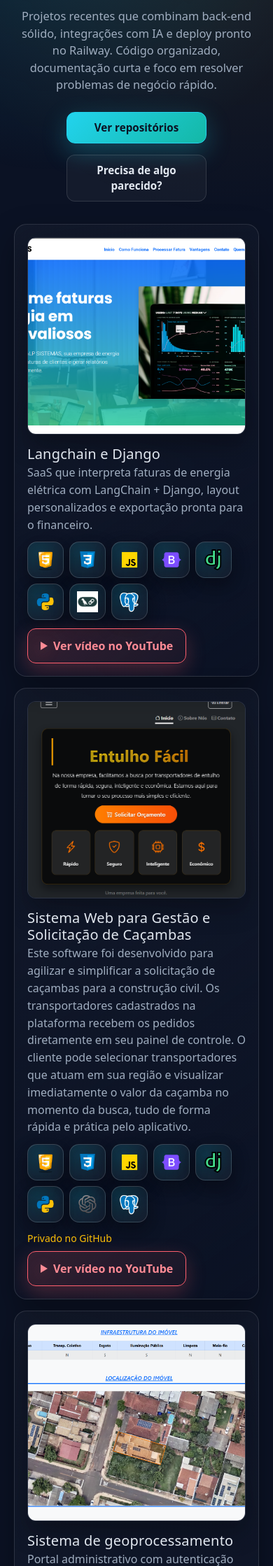
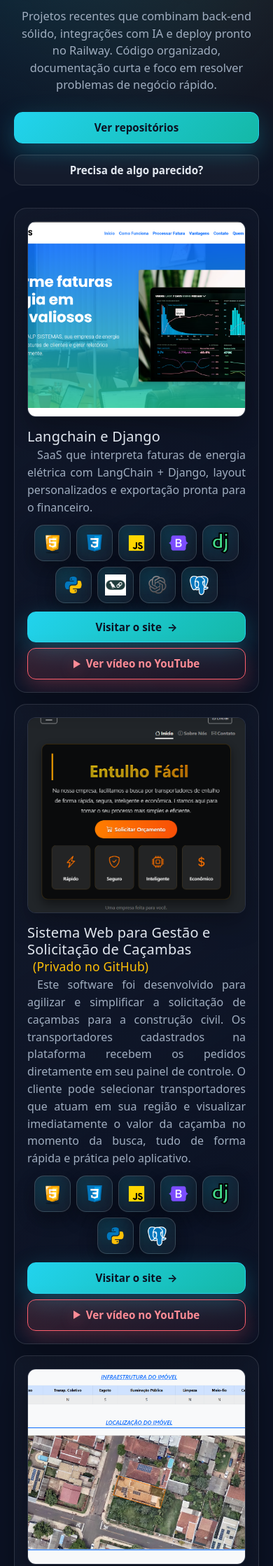
Before and after one commit to andreportol/my_portifolio, a Django app: page /projetos/ in a window 390 px wide. Shown: the part 248-2486 px from the top of the page at 70% size. Run offline with Django 4.2, Linux system fonts and the light colour scheme.

Commit message:
Melhorando o layout do projeto.

```diff
--- a/core/static/css/site.css
+++ b/core/static/css/site.css
@@ -155,6 +155,10 @@ a:hover {
     transition: transform 0.18s ease, box-shadow 0.18s ease;
 }
 
+.btn-cta .cta-text-short {
+    display: none;
+}
+
 .btn-cta:hover {
     transform: translateY(-1px);
     box-shadow: 0 16px 45px rgba(34, 211, 238, 0.36);
@@ -269,12 +273,16 @@ a:hover {
 .availability {
     display: inline-flex;
     align-items: center;
+    justify-content: flex-start;
+    align-self: flex-start;
+    width: 100%;
     gap: 10px;
     padding: 10px 12px;
     border-radius: 12px;
     background: var(--panel-strong);
     border: 1px solid var(--border);
     font-weight: 700;
+    text-align: left;
     color: var(--text);
 }
 
@@ -417,10 +425,28 @@ a:hover {
     border: 1px solid var(--border);
     background: #0f172a;
     box-shadow: 0 14px 36px rgba(0, 0, 0, 0.32);
+    line-height: 0;
+    height: 280px;
 }
 
 .project-thumb img {
+    display: block;
+    width: 100%;
+    height: 100% !important;
     transition: transform 0.24s ease;
+    object-fit: cover;
+}
+
+.project-thumb a {
+    display: block;
+    height: 100%;
+}
+
+.project-thumb-img {
+    width: 100%;
+    height: 100%;
+    object-fit: cover;
+    display: block;
 }
 
 .project-card:hover .project-thumb img {
@@ -436,12 +462,18 @@ a:hover {
     margin: 0;
     color: var(--muted);
     line-height: 1.55;
+    text-align: justify;
+    text-indent: 14px;
 }
 
 .project-card .pill:not(.pill-icon) {
     border-color: rgba(255, 255, 255, 0.14);
     background: rgba(255, 255, 255, 0.06);
     color: #e5edf7;
+}
+
+.cta-dual {
+    width: 100%;
 }
 
 .pill {
@@ -701,6 +733,9 @@ footer {
 
     .d-flex.flex-wrap.gap-3 .btn-cta,
     .d-flex.flex-wrap.gap-3 .btn-ghost {
+        display: inline-flex;
+        align-items: center;
+        justify-content: center;
         flex: 1 1 48%;
         min-width: 140px;
         max-width: 200px;
@@ -720,6 +755,33 @@ footer {
         min-width: 0;
         max-width: 100%;
         flex: 1 1 100%;
+    }
+
+    /* Center tech pills on small screens */
+    .project-card .d-flex.flex-wrap.gap-2 {
+        justify-content: center;
+    }
+
+    .cta-dual {
+        justify-content: center;
+        gap: 10px;
+    }
+
+    .cta-dual .btn-cta,
+    .cta-dual .btn-ghost.btn-youtube {
+        flex: 1 1 100%;
+        max-width: 320px;
+        width: 100%;
+        min-width: 0;
+        justify-content: center;
+        text-align: center;
+        padding: 10px 14px;
+        font-size: 0.95rem;
+    }
+
+    .entulho-cta .btn-cta,
+    .entulho-cta .btn-ghost.btn-youtube {
+        max-width: 320px;
     }
 
     .availability {
@@ -778,6 +840,59 @@ footer {
     }
 }
 
+@media (max-width: 555px) {
+    .chip-list {
+        justify-content: center;
+    }
+
+    .chip-list .chip {
+        flex: 0 0 calc(50% - 10px);
+        max-width: calc(50% - 10px);
+        width: calc(50% - 10px);
+        min-width: 0;
+        margin: 0;
+        text-align: center;
+    }
+
+    .glass-card .chip {
+        flex: 0 0 100%;
+        max-width: 100%;
+        width: 100%;
+    }
+}
+
+@media (max-width: 460px) {
+    .d-flex.flex-wrap.gap-3 .btn-cta,
+    .d-flex.flex-wrap.gap-3 .btn-ghost {
+        flex: 1 1 100%;
+        width: 100%;
+        min-width: 0;
+        max-width: 100%;
+    }
+}
+
+@media (max-width: 462px) {
+    .cta-dual .btn-cta,
+    .cta-dual .btn-ghost.btn-youtube,
+    .entulho-cta .btn-cta,
+    .entulho-cta .btn-ghost.btn-youtube {
+        max-width: 100%;
+        width: 100%;
+    }
+}
+
+@media (max-width: 457px) {
+    .cta-dual .btn-cta,
+    .cta-dual .btn-ghost.btn-youtube {
+        flex: 1 1 100%;
+        width: 100%;
+        min-width: 0;
+        max-width: 100%;
+        justify-content: center;
+        text-align: center;
+    }
+}
+
 @media (max-width: 393px) {
     .chip {
         width: 100%;
@@ -826,3 +941,13 @@ footer {
         margin: 0;
     }
 }
+
+@media (max-width: 348px) {
+    .btn-cta .cta-text-full {
+        display: none;
+    }
+
+    .btn-cta .cta-text-short {
+        display: inline;
+    }
+}
--- a/core/templates/projetos.html
+++ b/core/templates/projetos.html
@@ -21,7 +21,7 @@
             <div class="project-card h-100">
                 <div class="project-thumb">
                     <a href="https://www.youtube.com/watch?v=Epm26vg4MPg" target="_blank" rel="noopener noreferrer">
-                        <img src="{% static 'img/alpfaturas.png' %}" alt="Thumbnail do projeto Langchain e Django" class="img-fluid w-100" style="height: 280px; object-fit: cover;">
+                        <img src="{% static 'img/alpfaturas.png' %}" alt="Thumbnail do projeto Langchain e Django" class="img-fluid w-100 project-thumb-img">
                     </a>
                 </div>
                 <div>
@@ -50,11 +50,19 @@
                     <span class="tech-pill" title="LangChain">
                         <img class="tech-icon-img" src="{% static 'icons/langchain-color.png' %}" alt="LangChain">
                     </span>
+                    <span class="tech-pill" title="LLM">
+                        <img class="tech-icon-img" src="{% static 'icons/icons8-chatgpt-94 (1).png' %}" alt="LLM">
+                    </span>
                     <span class="tech-pill" title="PostgreSQL">
                         <img class="tech-icon-img" src="{% static 'icons/icons8-postgres-96.png' %}" alt="PostgreSQL">
                     </span>
                 </div>
-                <div class="d-flex justify-content-between align-items-center">
+                <div class="d-flex flex-wrap align-items-center gap-2 cta-dual">
+                    <a href="https://www.alpfaturas.com.br" class="btn-cta d-inline-flex align-items-center gap-2" target="_blank" rel="noopener noreferrer">
+                        <span class="cta-text-full">Visitar o site</span>
+                        <span class="cta-text-short">Visitar o site</span>
+                        <span aria-hidden="true">&rarr;</span>
+                    </a>
                     <a href="https://www.youtube.com/watch?v=Epm26vg4MPg" class="btn-ghost btn-youtube" target="_blank" rel="noopener noreferrer">Ver vídeo no YouTube</a>
                 </div>
             </div>
@@ -63,11 +71,14 @@
             <div class="project-card h-100">
                 <div class="project-thumb">
                     <a href="https://youtu.be/U8554AlPTiE" target="_blank" rel="noopener noreferrer">
-                        <img src="{% static 'img/entulhofacil.png' %}" alt="Thumbnail do Sistema Web para Gestão e Solicitação de Caçambas" class="img-fluid w-100" style="height: 280px; object-fit: cover;">
+                        <img src="{% static 'img/entulhofacil.png' %}" alt="Thumbnail do Sistema Web para Gestão e Solicitação de Caçambas" class="img-fluid w-100 project-thumb-img">
                     </a>
                 </div>
                 <div>
-                    <h5>Sistema Web para Gestão e Solicitação de Caçambas</h5>
+                    <h5>
+                        Sistema Web para Gestão e Solicitação de Caçambas
+                        <small class="text-warning ms-2">(Privado no GitHub)</small>
+                    </h5>
                     <p>Este software foi desenvolvido para agilizar e simplificar a solicitação de caçambas para a construção civil. Os transportadores cadastrados na plataforma recebem os pedidos diretamente em seu painel de controle. O cliente pode selecionar transportadores que atuam em sua região e visualizar imediatamente o valor da caçamba no momento da busca, tudo de forma rápida e prática pelo aplicativo.</p>
                 </div>
                 <div class="d-flex flex-wrap gap-2">
@@ -89,15 +100,16 @@
                     <span class="tech-pill" title="Python">
                         <img class="tech-icon-img" src="{% static 'icons/icons8-python-96.png' %}" alt="Python">
                     </span>
-                    <span class="tech-pill" title="LLM">
-                        <img class="tech-icon-img" src="{% static "icons/icons8-chatgpt-94 (1).png" %}" alt="LLM">
-                    </span>
                     <span class="tech-pill" title="PostgreSQL">
                         <img class="tech-icon-img" src="{% static 'icons/icons8-postgres-96.png' %}" alt="PostgreSQL">
                     </span>
                 </div>
-                <div class="d-flex flex-wrap justify-content-between align-items-center gap-2">
-                    <small class="text-warning mb-0">Privado no GitHub</small>
+                <div class="d-flex flex-wrap align-items-center gap-2 cta-dual entulho-cta">
+                    <a href="https://www.entulhofacil.com.br" class="btn-cta d-inline-flex align-items-center gap-2" target="_blank" rel="noopener noreferrer">
+                        <span class="cta-text-full">Visitar o site</span>
+                        <span class="cta-text-short">Visitar o site</span>
+                        <span aria-hidden="true">&rarr;</span>
+                    </a>
                     <a href="https://youtu.be/U8554AlPTiE" class="btn-ghost btn-youtube" target="_blank" rel="noopener noreferrer">Ver vídeo no YouTube</a>
                 </div>
             </div>
@@ -106,11 +118,14 @@
             <div class="project-card h-100">
                 <div class="project-thumb">
                     <a href="https://youtu.be/semades-demo" target="_blank" rel="noopener noreferrer">
-                        <img src="{% static 'img/projeto_sisei.png' %}" alt="Thumbnail do painel integrado SISEI" class="img-fluid w-100" style="height: 280px; object-fit: cover;">
+                        <img src="{% static 'img/projeto_sisei.png' %}" alt="Thumbnail do painel integrado SISEI" class="img-fluid w-100 project-thumb-img">
                     </a>
                 </div>
                 <div>
-                    <h5>Sistema de geoprocessamento</h5>
+                    <h5>
+                        Sistema de geoprocessamento
+                        <small class="text-warning ms-2">(Privado no GitLab)</small>
+                    </h5>
                     <p>Portal administrativo com autenticação de usuários, permitindo consultas por inscrição imobiliária ou por proprietário. O sistema possibilita a visualização detalhada do imóvel, acompanhada de uma tabela com suas principais características. Conta ainda com dashboard para controle de produtividade, CRUD completo para inserção e gestão de processos, painéis de indicadores e automações voltadas às equipes de operações, com foco na redução de atividades manuais e na consolidação de dados críticos.</p>
                 </div>
                 <div class="d-flex flex-wrap gap-2">
@@ -148,10 +163,7 @@
                         <img class="tech-icon-img" src="{% static 'icons/esri-arcgis-server.png' %}" alt="ArcGIS Server">
                     </span>
                 </div>
-                <div class="d-flex justify-content-between align-items-center">
-                    <small class="text-warning">Privado no GitLab</small>
-                </div>
-                <div class="d-flex justify-content-between align-items-center">
+                <div class="d-flex flex-wrap align-items-center gap-2 cta-dual">
                     <a href="https://youtu.be/semades-demo" class="btn-ghost btn-youtube" target="_blank" rel="noopener noreferrer">Ver vídeo no YouTube</a>
                 </div>
             </div>
@@ -159,10 +171,13 @@
         <div class="col-md-6">
             <div class="project-card h-100">
                 <div class="project-thumb">
-                    <img src="{% static 'img/semades.png' %}" alt="Thumbnail do projeto de Gestão de Áreas Públicas" class="img-fluid w-100" style="height: 280px; object-fit: cover;">
+                    <img src="{% static 'img/semades.png' %}" alt="Thumbnail do projeto de Gestão de Áreas Públicas" class="img-fluid w-100 project-thumb-img">
                 </div>
                 <div>
-                    <h5>Gestão de Áreas Públicas</h5>
+                    <h5>
+                        Gestão de Áreas Públicas
+                        <small class="text-warning ms-2">(Privado no GitLab)</small>
+                    </h5>
                     <p>Workflow para Gerência de Áreas Públicas: cadastro de invasões, laudos, prazos e notificações automatizadas. Relatórios e autenticação segura com Django + PostgreSQL.</p>
                 </div>
                 <div class="d-flex flex-wrap gap-2">
@@ -191,12 +206,15 @@
                         <img class="tech-icon-img" src="{% static 'icons/icons8-docker-96.png' %}" alt="Docker">
                     </span>
                 </div>
+                <div class="d-flex flex-wrap align-items-center gap-2 cta-dual">
+                    <a href="https://www.youtube.com" class="btn-ghost btn-youtube" target="_blank" rel="noopener noreferrer">Ver vídeo no YouTube</a>
+                </div>
             </div>
         </div>
         <div class="col-md-6">
             <div class="project-card h-100">
                <div class="project-thumb">
-                    <img src="{% static 'img/projeto-80-branco.png' %}" alt="Thumbnail do Aplicativo para controle de estoque usando técnicas de IA" class="img-fluid w-100" style="height: 280px; object-fit: cover;">
+                    <img src="{% static 'img/projeto-80-branco.png' %}" alt="Thumbnail do Aplicativo para controle de estoque usando técnicas de IA" class="img-fluid w-100 project-thumb-img">
                 </div>
                 <div>
                     <h5>Aplicativo para controle de estoque usando técnicas de IA</h5>
@@ -234,13 +252,16 @@
                         <img class="tech-icon-img" src="{% static 'icons/icons8-postgres-96.png' %}" alt="PostgreSQL">
                     </span>
                 </div>
+                <div class="d-flex flex-wrap align-items-center gap-2 cta-dual">
+                    <a href="https://www.youtube.com" class="btn-ghost btn-youtube" target="_blank" rel="noopener noreferrer">Ver vídeo no YouTube</a>
+                </div>
             </div>
         </div>
         <div class="col-md-6">
             <div class="project-card h-100">
                <div class="project-thumb">
                     <a href="https://www.youtube.com/watch?v=be7E_3R8Uac" target="_blank" rel="noopener noreferrer">
-                        <img src="{% static 'img/projetoboeira.png' %}" alt="Thumbnail da API de automação de faturas elétricas com IA" class="img-fluid w-100" style="height: 280px; object-fit: cover;">
+                        <img src="{% static 'img/projetoboeira.png' %}" alt="Thumbnail da API de automação de faturas elétricas com IA" class="img-fluid w-100 project-thumb-img">
                     </a>
                 </div>
                 <div>
@@ -276,7 +297,7 @@
                         <img class="tech-icon-img" src="{% static 'icons/langchain-color.png' %}" alt="LangChain">
                     </span>
                 </div>
-                <div class="d-flex justify-content-between align-items-center">
+                <div class="d-flex flex-wrap align-items-center gap-2 cta-dual">
                     <a href="https://www.youtube.com/watch?v=be7E_3R8Uac" class="btn-ghost btn-youtube" target="_blank" rel="noopener noreferrer">Ver vídeo no YouTube</a>
                 </div>
             </div>
@@ -285,7 +306,7 @@
             <div class="project-card h-100">
                 <div class="project-thumb">
                     <a href="https://youtu.be/HhSvcVWCDTQ" target="_blank" rel="noopener noreferrer">
-                        <img src="{% static 'img/videoGeo.png' %}" alt="Thumbnail do projeto de geoprocessamento" class="img-fluid w-100" style="height: 280px; object-fit: cover;">
+                        <img src="{% static 'img/videoGeo.png' %}" alt="Thumbnail do projeto de geoprocessamento" class="img-fluid w-100 project-thumb-img">
                     </a>
                 </div>
                 <div>
@@ -321,13 +342,16 @@
                         <img class="tech-icon-img" src="{% static 'icons/geoserver.png' %}" alt="GeoServer">
                     </span>
                 </div>
+                <div class="d-flex flex-wrap align-items-center gap-2 cta-dual">
+                    <a href="https://youtu.be/HhSvcVWCDTQ" class="btn-ghost btn-youtube" target="_blank" rel="noopener noreferrer">Ver vídeo no YouTube</a>
+                </div>
             </div>
         </div>
         <div class="col-md-6">
             <div class="project-card h-100">
                 <div class="project-thumb">
                     <a href="https://youtu.be/6er2DNTlPts" target="_blank" rel="noopener noreferrer">
-                        <img src="{% static 'img/ecommerce.png' %}" alt="Thumbnail do Modelo de e-commerce" class="img-fluid w-100" style="height: 280px; object-fit: cover;">
+                        <img src="{% static 'img/ecommerce.png' %}" alt="Thumbnail do Modelo de e-commerce" class="img-fluid w-100 project-thumb-img">
                     </a>
                 </div>
                 <div>
@@ -357,7 +381,7 @@
                         <img class="tech-icon-img" src="{% static 'icons/icons8-postgres-96.png' %}" alt="PostgreSQL">
                     </span>
                 </div>
-                <div class="d-flex justify-content-between align-items-center">
+                <div class="d-flex flex-wrap align-items-center gap-2 cta-dual">
                     <a href="https://youtu.be/6er2DNTlPts" class="btn-ghost btn-youtube" target="_blank" rel="noopener noreferrer">Ver vídeo no YouTube</a>
                 </div>
             </div>
```
